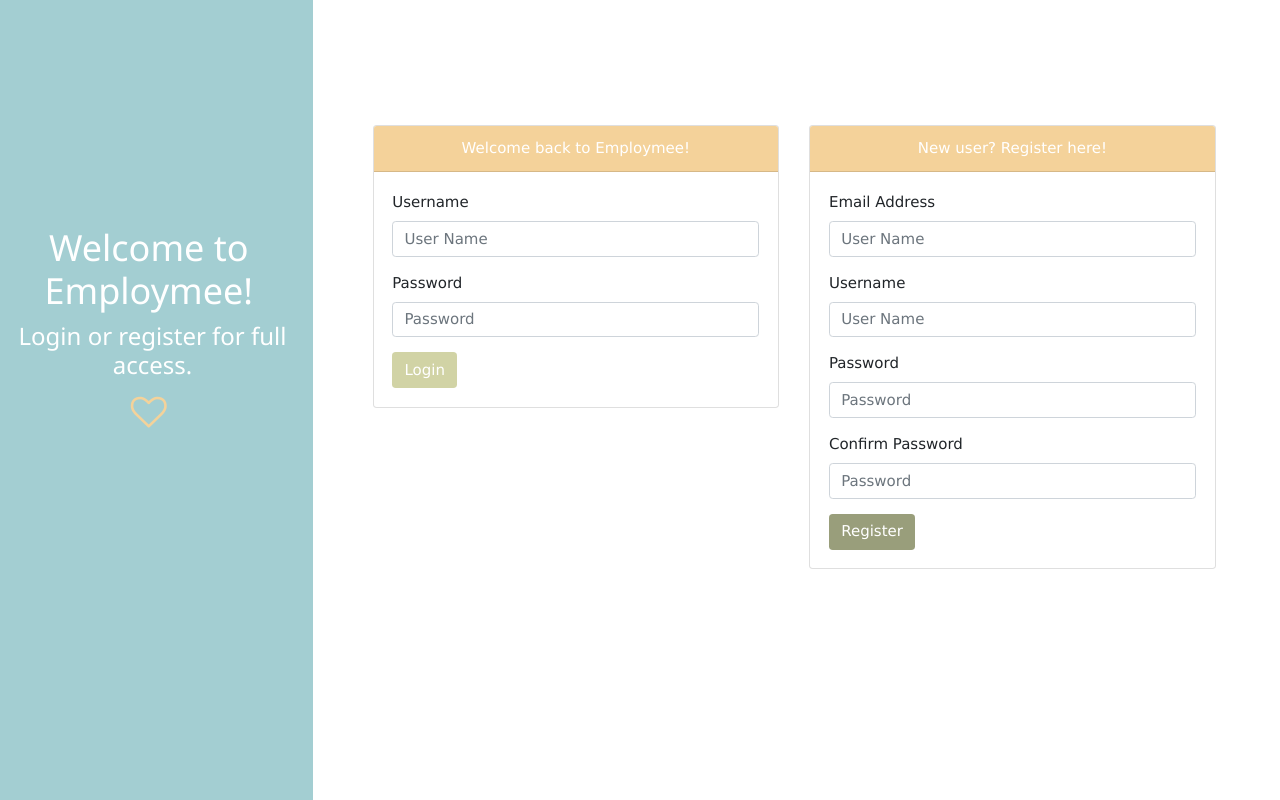
After one commit to andrewzulaybar/employmee, a Django app: page /login in a window 1280 px wide. The commit adds this page. Run offline with Django 3.2, Linux system fonts and the light colour scheme; some libraries are stand-ins or nearby versions.

Commit message:
Started working on login.

```diff
--- a/jobportal/static/jobportal/css/main.css
+++ b/jobportal/static/jobportal/css/main.css
@@ -1,6 +1,7 @@
 html, body {
     margin: 0px;
     padding: 0px;
+    height:100%;
     padding-top: 40px;
 }
 
@@ -13,6 +14,12 @@ html, body {
   z-index:1;
 }
 
+.scrollable{
+    overflow-y: auto;
+    max-height: 240px;
+}
+
+/* details */
 .table {
   border-collapse: separate;
   border-style: hidden;
@@ -66,11 +73,7 @@ html, body {
     border-radius: 0px 0px 3px 3px;
 }
 
-.scrollable{
-    overflow-y: auto;
-    max-height: 240px;
-}
-
+/* home */
 #reset {
     border-radius: 0px 0px 0px 3px;
 }
@@ -79,6 +82,45 @@ html, body {
     border-radius: 0px 0px 3px 0px;
 }
 
+/* login */
 .top-buffer {
     margin-top: 16px;
 }
+
+.loginmsg {
+    color: white;
+    text-align: center;
+}
+
+.loginmsgheart {
+    color: #F4D29A;
+    text-align: center;
+}
+
+.regbutton {
+    background: #999E7B;
+    text-color: white;
+}
+
+.loginbutton {
+    background: #d1d3a5;
+    text-color: white;
+}
+
+.loginbar {
+    background-color: #a3ced2;
+    height: 100vh;
+    margin-top: -80px !important;
+}
+
+.loginrow {
+    height:100%;
+}
+
+.login-header {
+    background-color: #F4D29A;
+}
+
+.login-header-text {
+    color: white;
+}
--- a/jobportal/templates/jobportal/base.html
+++ b/jobportal/templates/jobportal/base.html
@@ -17,6 +17,7 @@
         <title> {{ title }} </title>
     </head>
     <body id="override">
+    {% block whole-navbar %}
         <nav class="navbar navbar-fixed-top navbar-expand-lg navbar-light bg-light">
                 <a class="navbar-brand" href="#">Employmee</a>
                 <button class="navbar-toggler" type="button" data-toggle="collapse" data-target="#navbarSupportedContent">
@@ -40,6 +41,7 @@
                     </form>
                 </div>
         </nav>
+    {% endblock whole-navbar %}
 
         <main role="main">
             {% block main %}
--- /dev/null
+++ b/jobportal/templates/jobportal/login.html
@@ -0,0 +1,70 @@
+{% extends "jobportal/base.html" %}
+
+{% block whole-navbar %}
+{% endblock whole-navbar %}
+
+{% block main %}
+<div class="row loginrow">
+    <div class="col-sm-3 ht-100 mr-5 loginbar offset-r-1">
+        <h1 class="loginmsg"><br><br><br><br><br>Welcome to Employmee! </h1>
+        <h3 class="loginmsg ml-2">Login or register for full access.</h3>
+        <h1 class="loginmsg loginmsgheart"><i class="fa fa-heart-o"></i></h1>
+    </div>
+
+    <div class="col-sm-4 mt-5">
+        <div class="card">
+            <div class="card-header login-header">
+                <div class="text-md-center login-header-text">Welcome back to Employmee!</div>
+            </div>
+            <div class="card-body">
+                <div class="login-form">
+                    <form>
+                        <div class="form-group">
+                            <label>Username</label>
+                            <input type="text" class="form-control" placeholder="User Name">
+                        </div>
+                        <div class="form-group">
+                            <label>Password</label>
+                            <input type="password" class="form-control" placeholder="Password">
+                        </div>
+                        <button type="submit" class="btn loginbutton" style="color:white">Login</button>
+                    </form>
+                </div>
+            </div>
+        </div>
+    </div>
+
+
+
+    <div class="col-sm-4">
+        <div class="card mt-5">
+            <div class="card-header login-header">
+                <div class="text-md-center login-header-text">New user? Register here!</div>
+            </div>
+            <div class="card-body">
+                <div class="login-form">
+                    <form>
+                        <div class="form-group">
+                            <label>Email Address</label>
+                            <input type="text" class="form-control" placeholder="User Name">
+                        </div>
+                        <div class="form-group">
+                            <label>Username</label>
+                            <input type="text" class="form-control" placeholder="User Name">
+                        </div>
+                        <div class="form-group">
+                            <label>Password</label>
+                            <input type="password" class="form-control" placeholder="Password">
+                        </div>
+                        <div class="form-group">
+                            <label>Confirm Password</label>
+                            <input type="password" class="form-control" placeholder="Password">
+                        </div>
+                        <button type="submit" class="btn regbutton" style="color:white">Register</button>
+                    </form>
+                </div>
+            </div>
+        </div>
+    </div>
+</div>
+{% endblock main %}
--- a/jobportal/urls.py
+++ b/jobportal/urls.py
@@ -9,4 +9,5 @@ urlpatterns = [
     path('details/1', views.details, name='details'),
     path('details/prem', views.premium_details, name='premium-details'),
     path('details/comp', views.company_details, name='company-details'),
+    path('login', views.login, name='login'),
 ]
--- a/jobportal/views.py
+++ b/jobportal/views.py
@@ -45,3 +45,6 @@ def premium_details(request):
 
 def company_details(request):
     return render(request, 'jobportal/details-comp.html', CONTEXT)
+
+def login(request):
+    return render(request, 'jobportal/login.html', CONTEXT)
```
